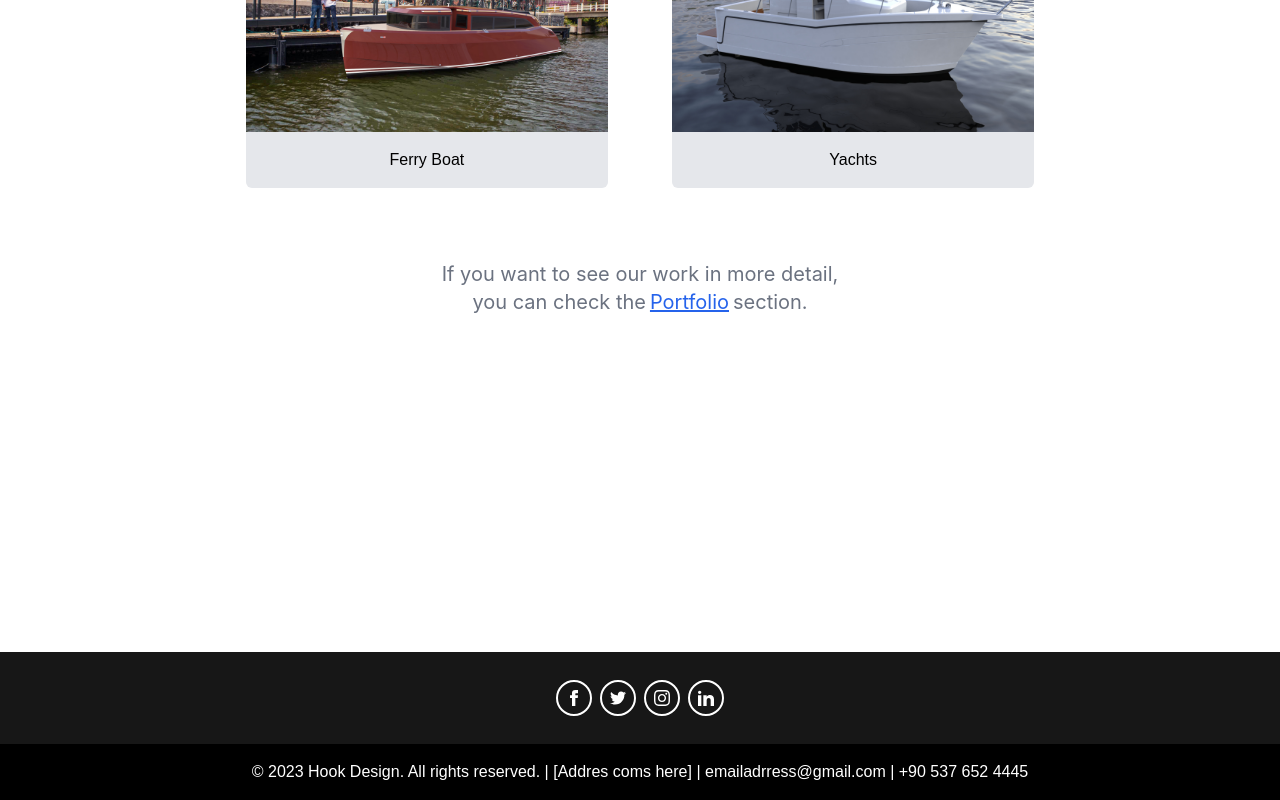
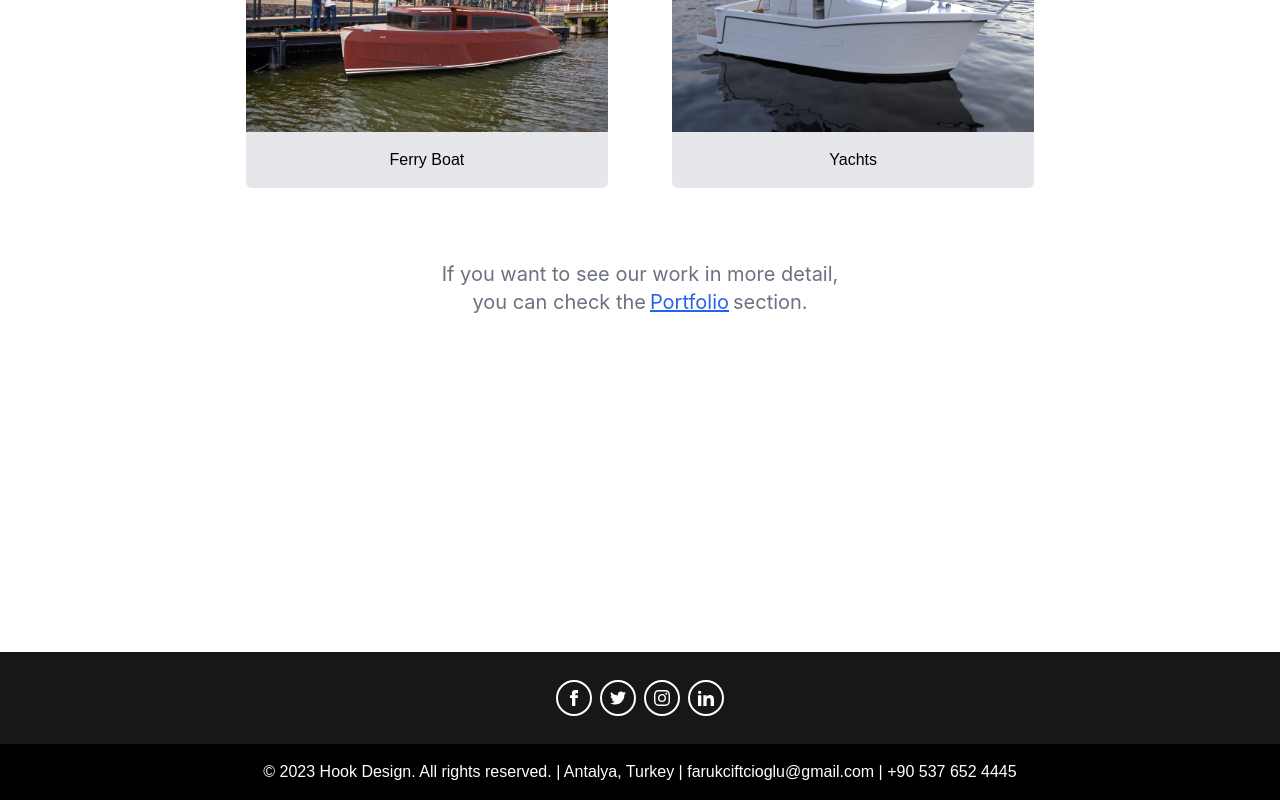
Before and after one commit to TevfikSarlak/designer-website, a React (Create React App) app: page / in a window 1280 px wide. Shown: the part 1662-2462 px from the top of the page. Built offline with nearby package versions, Linux system fonts and the light colour scheme; a web font is replaced by a local one.

Commit message:
Contact form fixed

```diff
--- a/src/components/Footer.js
+++ b/src/components/Footer.js
@@ -3,9 +3,9 @@ import React from "react";
 export default function Footer() {
     return (
 
-        <footer class="bg-neutral-900 text-center text-white justify-center font-sans">
-          <div class="container justify-center  px-6 pt-6">
-            <div class="mb-6 flex flex-row items-center justify-center">
+        <footer class=" bg-neutral-900 text-center text-white justify-center font-sans">
+          <div class="container justify-center  px-6 pt-6 md:mx-auto">
+            <div class="mb-6 flex flex-row items-center justify-center md:mx-auto">
             <a
                 href="#!"
                 type="button"
@@ -80,7 +80,7 @@ export default function Footer() {
         <div
             class="p-4 text-center bg-black"
             >
-            © 2023 Hook Design. All rights reserved. | [Addres coms here] | emailadrress@gmail.com | +90 537 652 4445
+            © 2023 Hook Design. All rights reserved. | Antalya, Turkey | farukciftcioglu@gmail.com | +90 537 652 4445
             <a class="text-whitehite" href="#"
             ></a>
         </div>
--- a/src/pages/About.js
+++ b/src/pages/About.js
@@ -1,6 +1,10 @@
-import React from "react";
+import React, { useEffect } from "react";
 
 export default function About() {
+    useEffect(() => {
+        window.scrollTo(0, 0);
+      }, []);
+
     return (
         <div className="flex flex-col text-left text-lg md:m-60 mx-auto font-sans mb-24 mt-60">
            <p className="pl-4 ">
--- a/src/pages/Contact.js
+++ b/src/pages/Contact.js
@@ -1,13 +1,11 @@
 import React from 'react';
-import { useForm, ValidationError, useEffect } from '@formspree/react';
+import { useForm, ValidationError } from '@formspree/react';
 
 export default function Contact() {
 
   const [state, handleSubmit] = useForm("xgebnlvw");
 
-  useEffect(() => {
-    window.scrollTo(0, 0);
-  }, []);
+
 
   if (state.succeeded) {
       return <p className='flex flex-col mx-auto justify-center items-center
```
